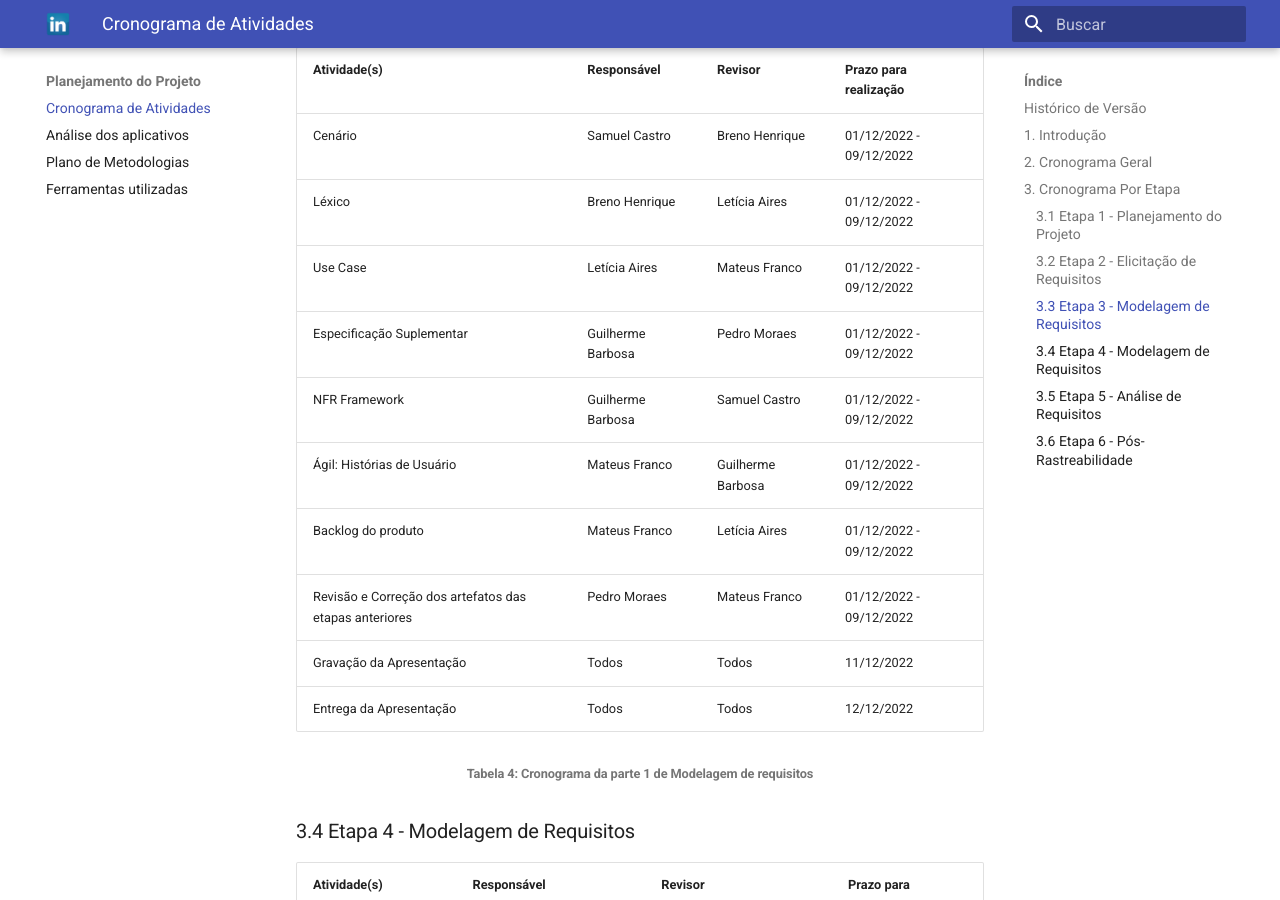
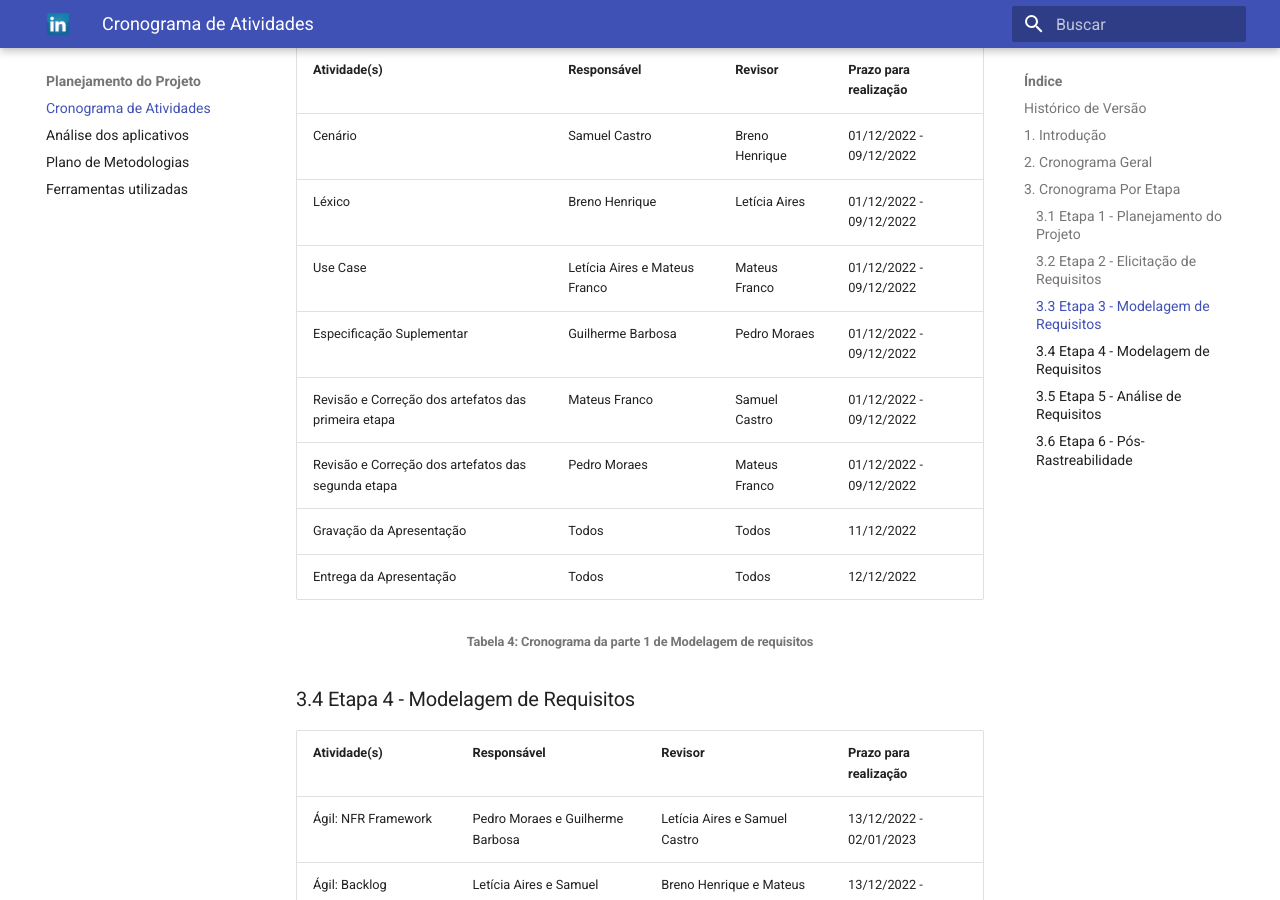
Before and after one commit to Requisitos-de-Software/2022.2-LinkedIn, an MkDocs documentation site: the page built from docs/planejamento/cronograma.md, in a window 1280 px wide and 900 px high, scrolled down 2675 px. Built offline with MkDocs 1.6.1 and Material for MkDocs 9.7.7, drawn with Linux system fonts in a browser that asks for light colours.

Commit message:
mudanças no cronograma da entrega 3

```diff
--- a/docs/planejamento/cronograma.md
+++ b/docs/planejamento/cronograma.md
@@ -63,12 +63,10 @@ Abaixo segue a Tabela 1 do Planejamento do cronograma de atividades gerais:
 | --- | --- | --- | --- |
 | Cenário | Samuel Castro | Breno Henrique | 01/12/2022 - 09/12/2022 |
 | Léxico | Breno Henrique | Letícia Aires | 01/12/2022 - 09/12/2022 |
-| Use Case | Letícia Aires | Mateus Franco | 01/12/2022 - 09/12/2022 |
+| Use Case | Letícia Aires e Mateus Franco| Mateus Franco | 01/12/2022 - 09/12/2022 |
 | Especificação Suplementar | Guilherme Barbosa | Pedro Moraes | 01/12/2022 - 09/12/2022 |
-| NFR Framework | Guilherme Barbosa | Samuel Castro | 01/12/2022 - 09/12/2022 |
-| Ágil: Histórias de Usuário | Mateus Franco | Guilherme Barbosa | 01/12/2022 - 09/12/2022 |
-| Backlog do produto | Mateus Franco | Letícia Aires | 01/12/2022 - 09/12/2022 |
-| Revisão e Correção dos artefatos das etapas anteriores | Pedro Moraes | Mateus Franco | 01/12/2022 - 09/12/2022 |
+| Revisão e Correção dos artefatos das primeira etapa | Mateus Franco | Samuel Castro | 01/12/2022 - 09/12/2022 |
+| Revisão e Correção dos artefatos das segunda  etapa | Pedro Moraes | Mateus Franco | 01/12/2022 - 09/12/2022 |
 | Gravação da Apresentação | Todos | Todos | 11/12/2022 |
 | Entrega da Apresentação | Todos | Todos | 12/12/2022 |
 
```
Also changed, not shown: docs/atas_e_reunioes/28-11-Entrevista.md (+2 -2 lines).
